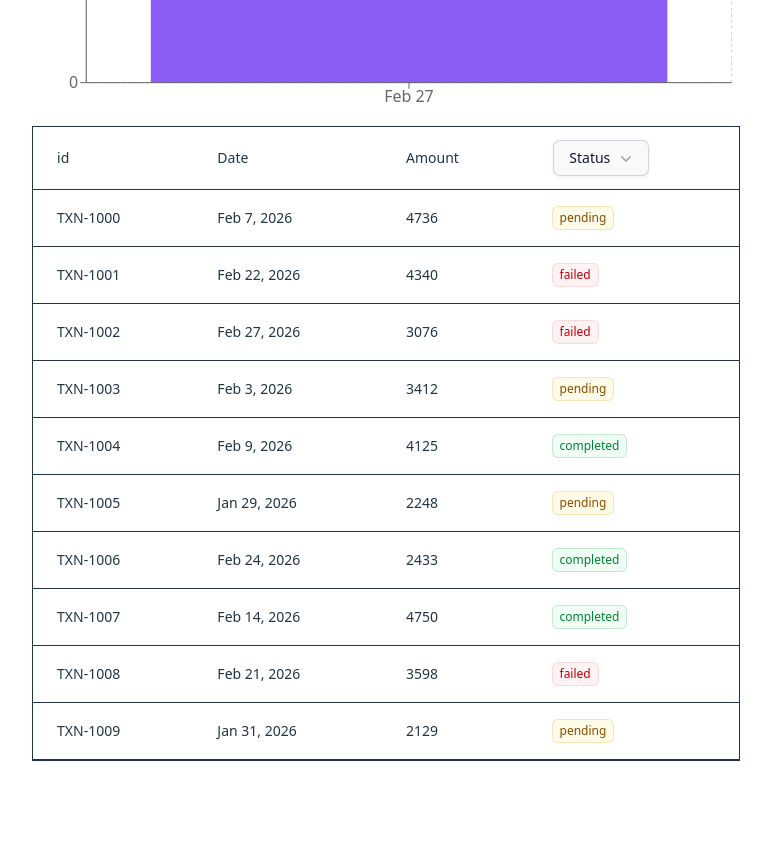
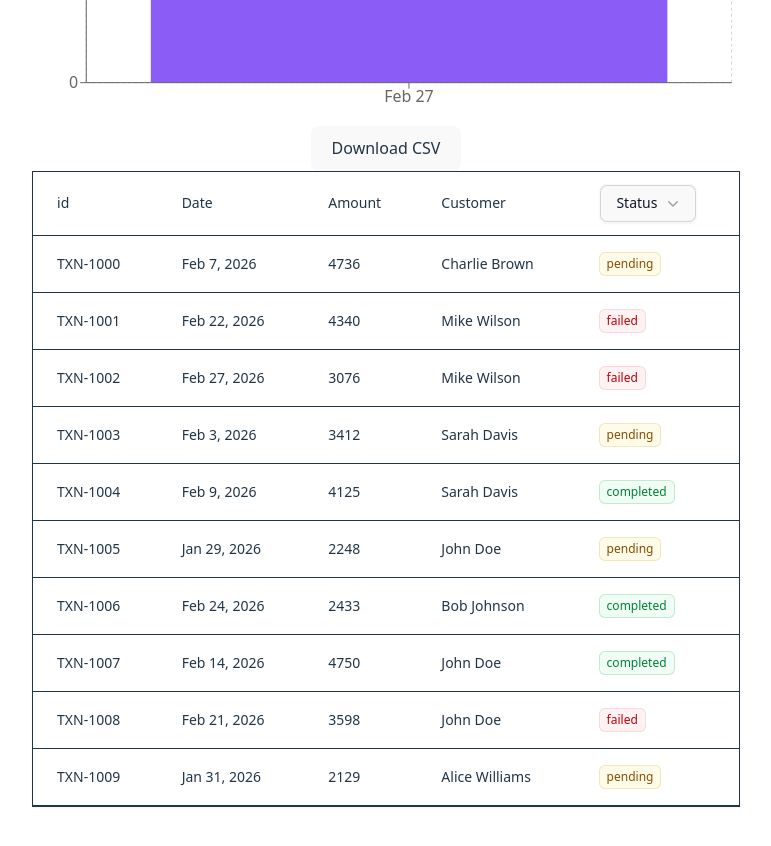
Before and after one commit to egor-kharlamov/analytics-dashboard, a React (Vite) app: page / in a window 1280 px wide. Shown: the part 1120-1966 px from the top of the page, without its empty margins (254-1025 px from the left). Before the commit the page ends 1945 px from the top, so only its background shows below. Built offline with nearby package versions, Linux system fonts and the light colour scheme.

Commit message:
feat:add downloadable button of csv-format transactions table

```diff
--- a/src/App.tsx
+++ b/src/App.tsx
@@ -10,9 +10,13 @@ import {Datepicker} from "./components/ui/Datepicker.tsx";
 import {useState} from "react";
 import type {DateRange} from "react-day-picker";
 import { UsersIcon, QueueListIcon, DocumentCurrencyDollarIcon, PercentBadgeIcon } from "@heroicons/react/16/solid"
+import {exportToCsv} from "./utils/exportToCsv.ts";
 
 const today = new Date();
-const initialDateRangeState: DateRange = {from: new Date(today.getFullYear(), today.getMonth(), today.getDate() + 1), to: new Date(today.getFullYear(), today.getMonth()+1, 0)};
+const initialDateRangeState: DateRange = {
+    from: new Date(today.getFullYear(), today.getMonth(), today.getDate() + 1),
+    to: new Date(today.getFullYear(), today.getMonth()+1, 0)
+};
 
 function App() {
     const [dateRange, setDateRange] = useState<DateRange>(initialDateRangeState)
@@ -80,8 +84,18 @@ function App() {
               </div>
           }
           {!isErrorTrans ?
-              <div className="mt-2">
-                  <Transactions data={transactions ? transactions : []} isLoading={isLoadTrans}/>
+              <div className="mt-2 flex flex-col">
+                  <div className='justify-end'>
+                      <button
+                          className="bg-gray-50 hover:bg-black-100 font-bold py-2 px-4 rounded border border-black"
+                          onClick={() => exportToCsv(transactions!, dateRange)}
+                      >
+                          Download CSV
+                      </button>
+                  </div>
+                  <div>
+                      <Transactions data={transactions ? transactions : []} isLoading={isLoadTrans}/>
+                  </div>
               </div> :
               <div className="px-4 py-3 leading-normal text-red-700 bg-red-100 rounded-lg mt-2" role="alert">
                   <p>Error loading "Transactions" data, please reload page</p>
--- a/src/components/dashboard/Transactions.tsx
+++ b/src/components/dashboard/Transactions.tsx
@@ -103,6 +103,9 @@ export const Transactions:FC<ITransactionsArr> = ({data, isLoading}) => {
                             }
                         </th>
                         <th scope="col" className="px-6 py-3 font-medium">
+                            Customer
+                        </th>
+                        <th scope="col" className="px-6 py-3 font-medium">
                             <Dropdown arrayOfStatusNames={statuses} setStatus={setChooseStatus}/>
                         </th>
                     </tr>
@@ -121,6 +124,9 @@ export const Transactions:FC<ITransactionsArr> = ({data, isLoading}) => {
                                     {transItem.amount}
                                 </td>
                                 <td className="px-6 py-4">
+                                    {transItem.customer}
+                                </td>
+                                <td className="px-6 py-4">
                                     <span
                                         className={statusColor(transItem.status)}>
                                         {transItem.status}
@@ -130,7 +136,9 @@ export const Transactions:FC<ITransactionsArr> = ({data, isLoading}) => {
                         ) : <></>}
                     </tbody>
                     :
+                    <tbody>
                         <TableSkeleton />
+                    </tbody>
                 }
             </table>
         </div>
--- /dev/null
+++ b/src/utils/exportToCsv.ts
@@ -0,0 +1,23 @@
+import type {ITransaction} from "../types";
+import type {DateRange} from "react-day-picker";
+
+export const exportToCsv = (data: ITransaction[], daterange: DateRange) => {
+    const csvString = [
+            ["id", "Date", "Amount", "Customer", "Status"],
+            ...data.map(item => [item.id, item.date.replace(",", ""), item.amount, item.customer, item.status])
+        ]
+        .map(row => row.join(","))
+        .join("\n");
+
+    const filename = `Transactions ${daterange.from?.toLocaleDateString()} - ${daterange.to?.toLocaleDateString()}`;
+
+    const blob = new Blob([csvString], { type: "text/csv" });
+    const url = URL.createObjectURL(blob);
+    const link = document.createElement("a");
+    link.href = url;
+    link.download = filename || "download.csv";
+    document.body.appendChild(link);
+    link.click();
+    document.body.removeChild(link);
+    URL.revokeObjectURL(url);
+}
```
Lines whose indentation alone changed are shown as unchanged.
